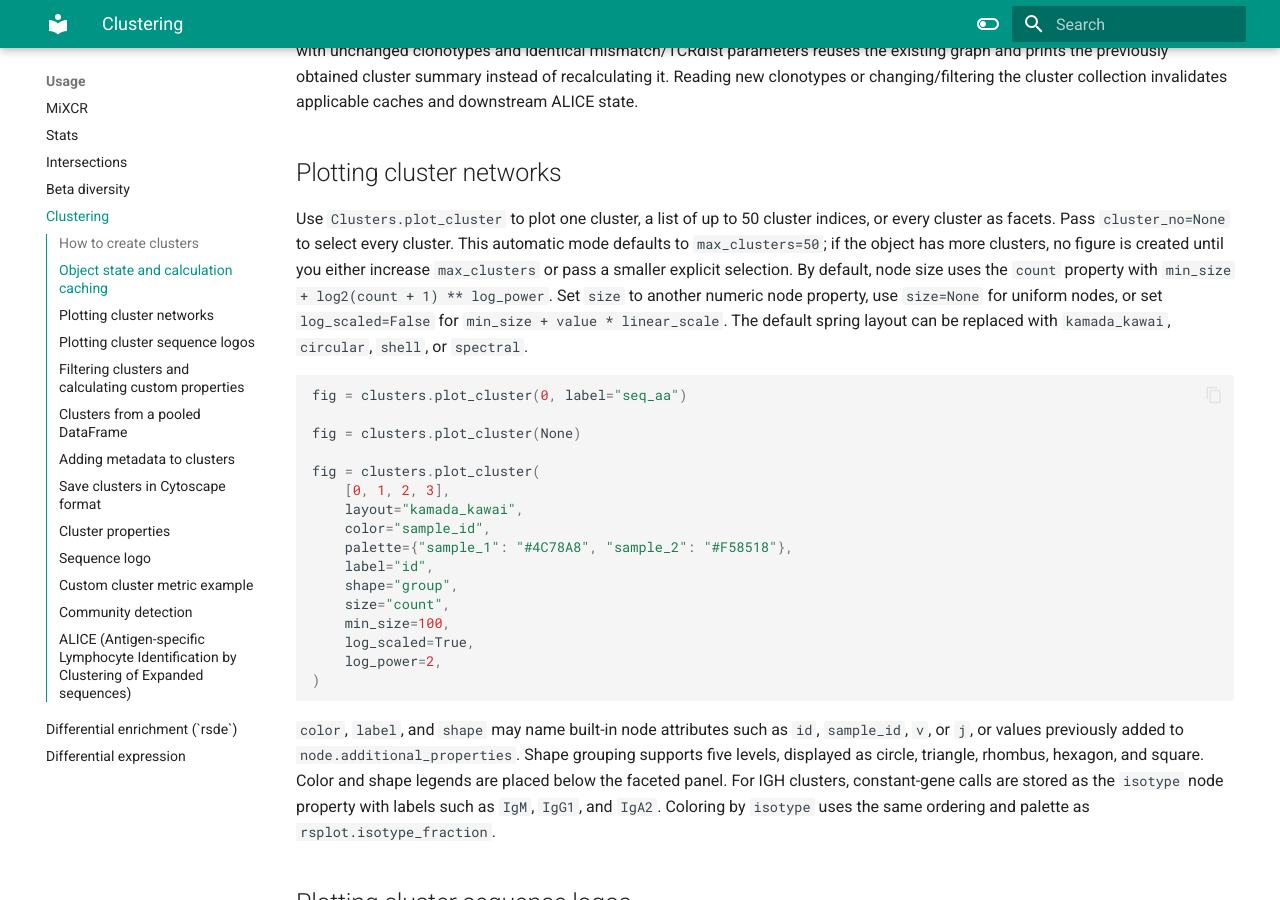
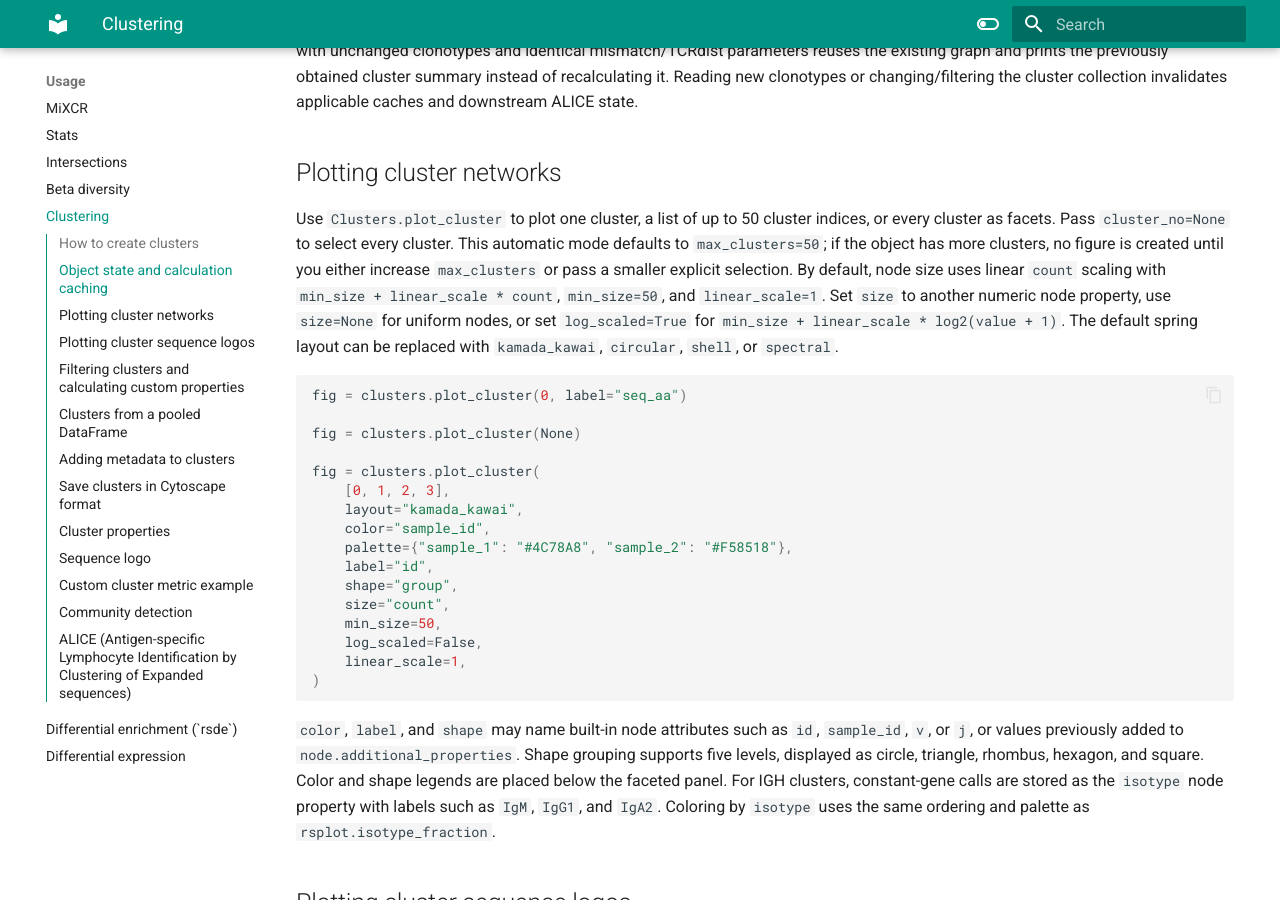
Before and after one commit to mmjmike/repseq, an MkDocs documentation site: the page built from docs/usage_clustering.md, in a window 1280 px wide and 900 px high, scrolled down 1396 px. Built offline with MkDocs 1.6.1 and Material for MkDocs 9.7.7, drawn with Linux system fonts in a browser that asks for light colours.

Commit message:
updated node points sizes calculation in Clusters.plot_cluster()

````diff
--- a/docs/usage_clustering.md
+++ b/docs/usage_clustering.md
@@ -66,11 +66,13 @@ Use `Clusters.plot_cluster` to plot one cluster, a list of up to 50 cluster
 indices, or every cluster as facets. Pass `cluster_no=None` to select every
 cluster. This automatic mode defaults to `max_clusters=50`; if the object has
 more clusters, no figure is created until you either increase `max_clusters`
-or pass a smaller explicit selection. By default, node size uses the `count`
-property with `min_size + log2(count + 1) ** log_power`. Set `size` to another
-numeric node property, use `size=None` for uniform nodes, or set
-`log_scaled=False` for `min_size + value * linear_scale`. The default spring
-layout can be replaced with `kamada_kawai`, `circular`, `shell`, or `spectral`.
+or pass a smaller explicit selection. By default, node size uses linear `count`
+scaling with `min_size + linear_scale * count`, `min_size=50`, and
+`linear_scale=1`. Set `size` to another numeric node property, use `size=None`
+for uniform nodes, or set `log_scaled=True` for
+`min_size + linear_scale * log2(value + 1)`. The
+default spring layout can be replaced with `kamada_kawai`, `circular`, `shell`,
+or `spectral`.
 
 ```py
 fig = clusters.plot_cluster(0, label="seq_aa")
@@ -85,9 +87,9 @@ fig = clusters.plot_cluster(
     label="id",
     shape="group",
     size="count",
-    min_size=100,
-    log_scaled=True,
-    log_power=2,
+    min_size=50,
+    log_scaled=False,
+    linear_scale=1,
 )
 ```
 
````
Also changed, not shown: 2 other files.
